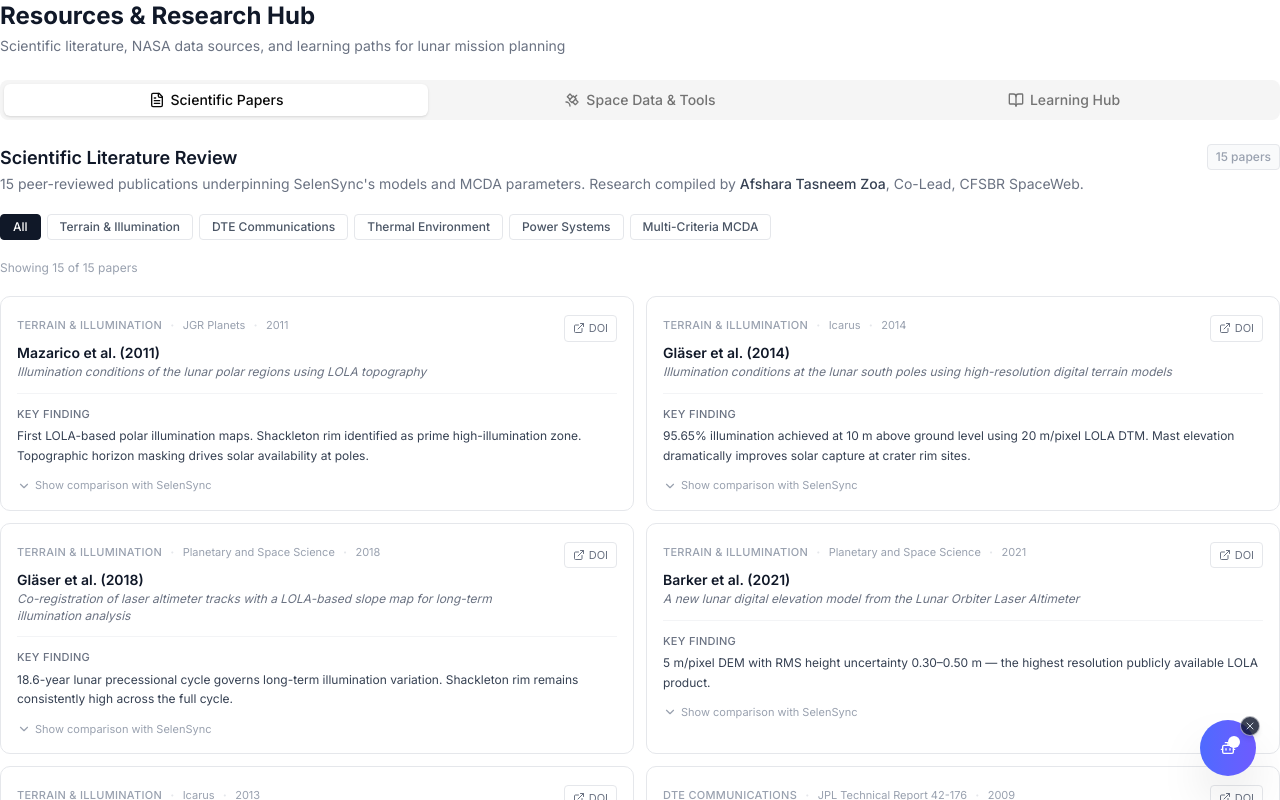
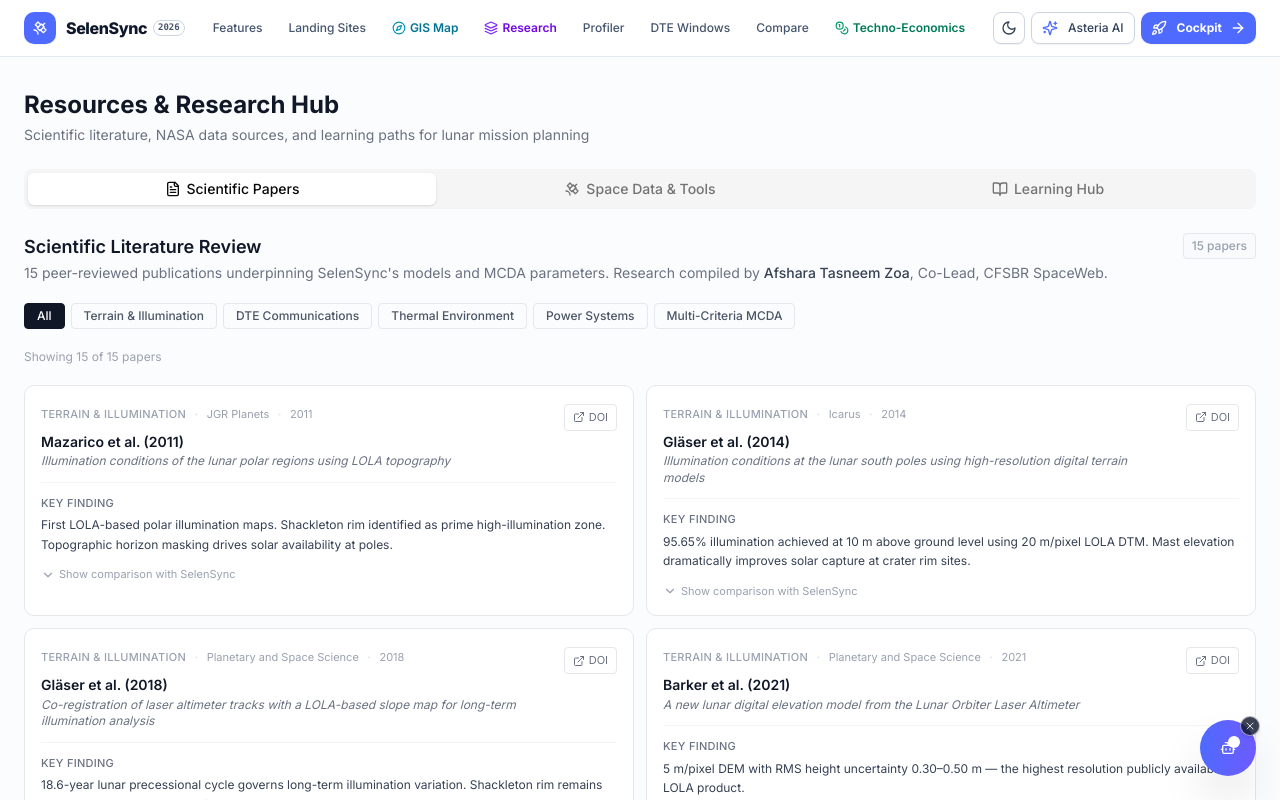
Before and after one commit to gmrafi/cfsbr-selensync, a Next.js app: page /dashboard/resources in a window 1280 px wide. Shown: the top 800 px of the page. Built offline with nearby package versions, Linux system fonts and the light colour scheme.

Commit message:
feat: add UniversalHeader to resources & research page

```diff
--- a/app/dashboard/resources/page.tsx
+++ b/app/dashboard/resources/page.tsx
@@ -11,6 +11,7 @@ import {
   BookOpen, Play, CheckCircle, Clock, Award, Rocket, Globe, Shield, Calculator,
   ExternalLink, FlaskConical, Search, Satellite, ChevronDown, ChevronUp, FileText
 } from "lucide-react"
+import UniversalHeader from "@/components/universal-header"
 import ResourceCard from "@/components/dashboard/resources/resource-card"
 import { resources } from "@/lib/resources"
 
@@ -140,12 +141,15 @@ export default function ResourcesPage() {
   )
 
   return (
-    <div className="space-y-6">
-      {/* Page header */}
-      <div>
-        <h1 className="text-2xl font-bold text-gray-900">Resources & Research Hub</h1>
-        <p className="text-sm text-gray-500 mt-1">Scientific literature, NASA data sources, and learning paths for lunar mission planning</p>
-      </div>
+    <div className="min-h-screen bg-slate-50/50 dark:bg-slate-950">
+      <UniversalHeader />
+
+      <main className="container mx-auto px-4 sm:px-6 py-8 max-w-7xl space-y-6">
+        {/* Page header */}
+        <div>
+          <h1 className="text-2xl font-bold text-gray-900 dark:text-white">Resources & Research Hub</h1>
+          <p className="text-sm text-gray-500 dark:text-gray-400 mt-1">Scientific literature, NASA data sources, and learning paths for lunar mission planning</p>
+        </div>
 
       <Tabs defaultValue="papers" className="w-full">
         <TabsList className="grid w-full grid-cols-3">
@@ -339,6 +343,7 @@ export default function ResourcesPage() {
           </div>
         </TabsContent>
       </Tabs>
+      </main>
     </div>
   )
 }
```
